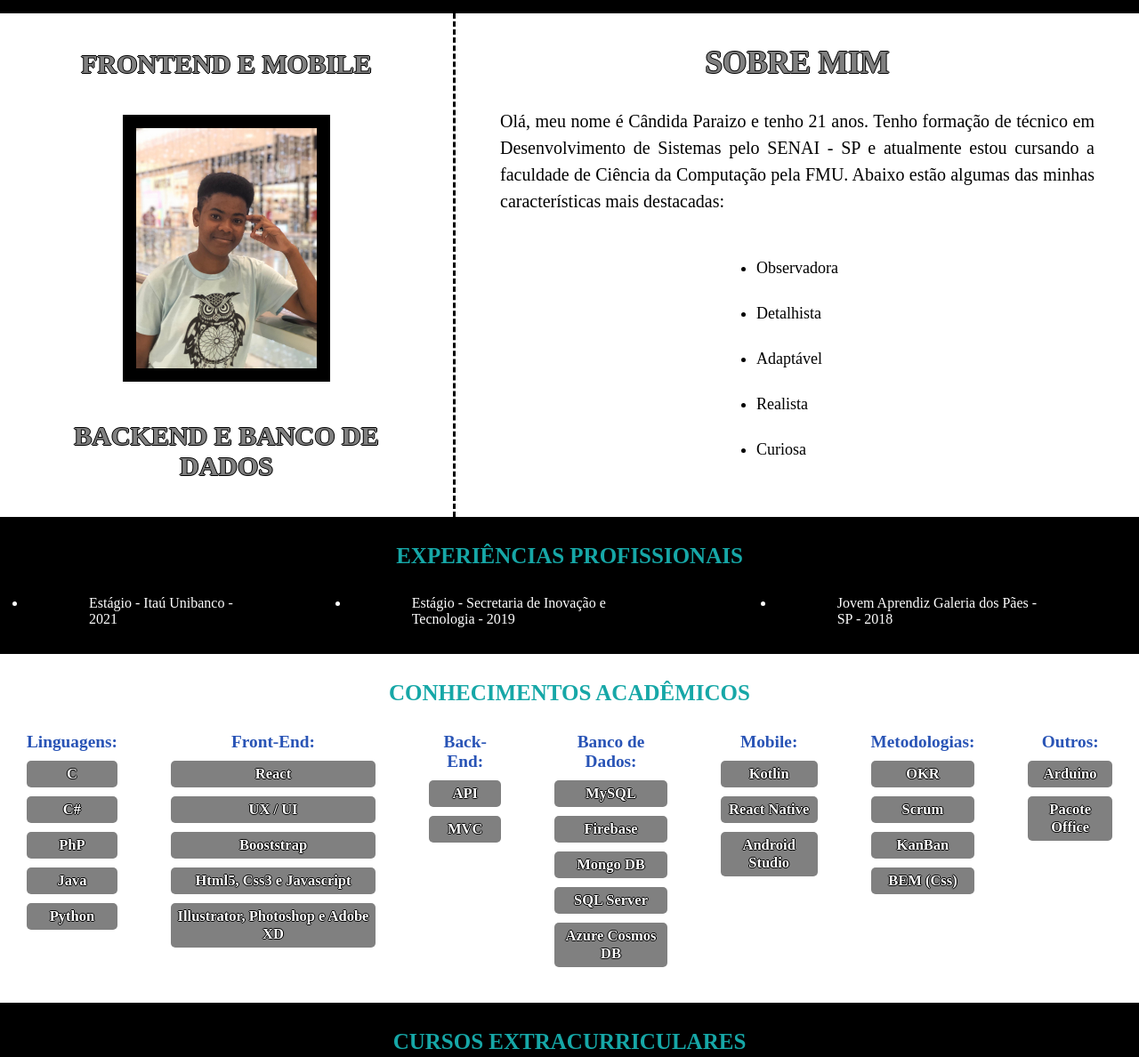
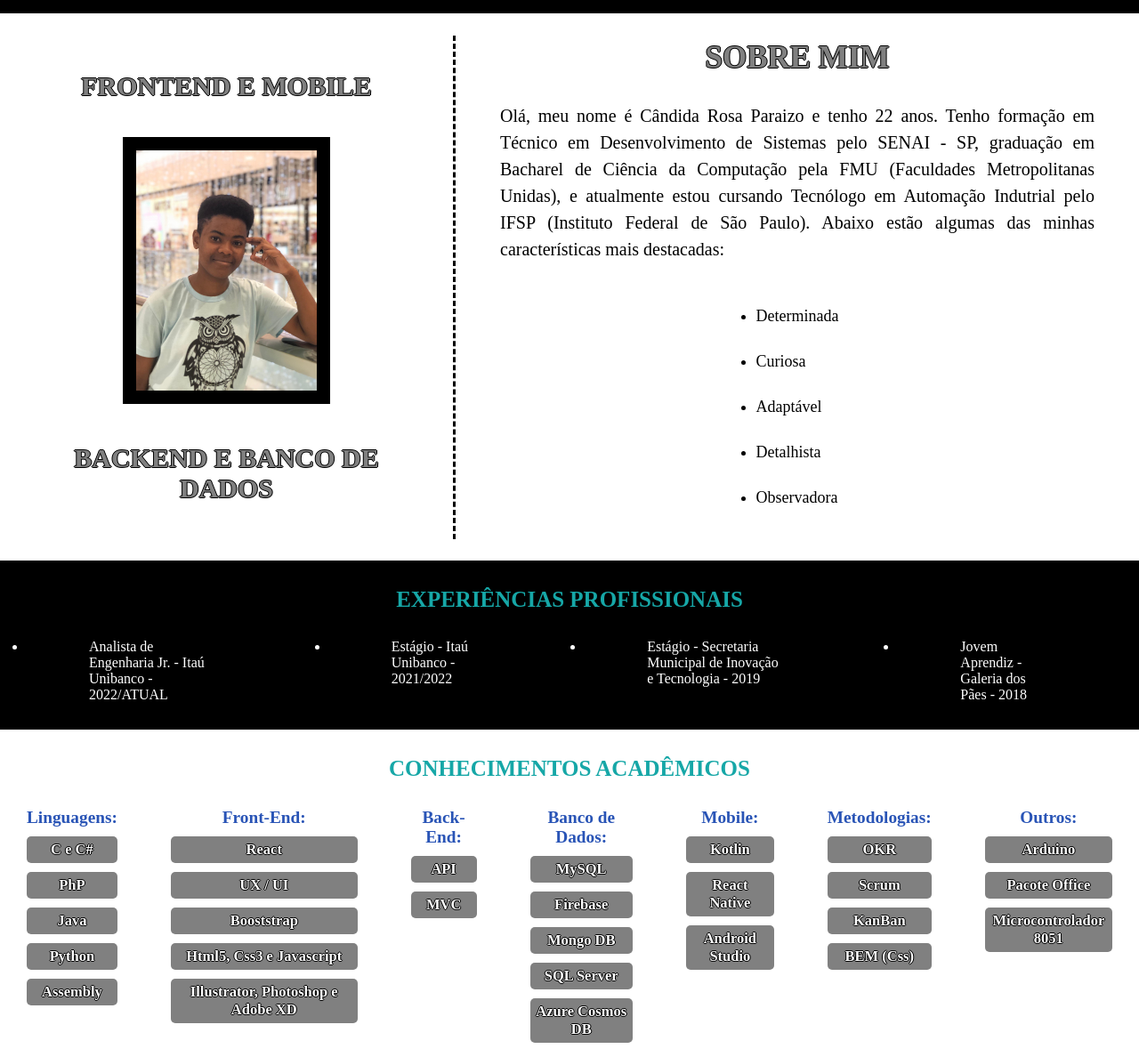
Before and after one commit to crparaizo/crparaizo.github.io, a plain HTML site: page index.html in a window 1280 px wide. Shown: the part 785-1973 px from the top of the page at 89% size. Drawn offline with nearby package versions, Linux system fonts and the light colour scheme.

Commit message:
atualizando infos da bio, cursos, cargo e tecnologias

```diff
--- a/index.html
+++ b/index.html
@@ -53,19 +53,21 @@
 
             <section id="sobre">
                 <h2>Sobre mim</h2>
-                <p>Olá, meu nome é Cândida Paraizo e tenho 21 anos. Tenho formação de técnico em Desenvolvimento
+                <p>Olá, meu nome é Cândida Rosa Paraizo e tenho 22 anos. Tenho formação em Técnico em Desenvolvimento
                     de Sistemas
-                    pelo SENAI - SP e atualmente estou cursando a faculdade de Ciência da Computação pela FMU. Abaixo
+                    pelo SENAI - SP, graduação em Bacharel de Ciência da Computação pela FMU (Faculdades Metropolitanas Unidas), e atualmente estou
+                    cursando Tecnólogo em Automação Indutrial
+                    pelo IFSP (Instituto Federal de São Paulo). Abaixo
                     estão
                     algumas
                     das minhas características mais destacadas:</p>
                 <div class="caracteristicas">
                     <ul>
+                        <li>Determinada</li>
+                        <li>Curiosa</li>
+                        <li>Adaptável</li>
+                        <li>Detalhista</li>
                         <li>Observadora</li>
-                        <li>Detalhista</li>
-                        <li>Adaptável</li>
-                        <li>Realista</li>
-                        <li>Curiosa</li>
                     </ul>
                 </div>
             </section>
@@ -76,9 +78,10 @@
 
             <div class="profissional" id="profissional">
                 <ul>
-                    <li>Estágio - Itaú Unibanco - 2021 </li>
-                    <li>Estágio - Secretaria de Inovação e Tecnologia - 2019</li>
-                    <li>Jovem Aprendiz Galeria dos Pães - SP - 2018</li>
+                    <li>Analista de Engenharia Jr. - Itaú Unibanco - 2022/ATUAL </li>
+                    <li>Estágio - Itaú Unibanco - 2021/2022 </li>
+                    <li>Estágio - Secretaria Municipal de Inovação e Tecnologia - 2019</li>
+                    <li>Jovem Aprendiz - Galeria dos Pães - 2018</li>
                 </ul>
             </div>
 
@@ -90,11 +93,11 @@
                 <div class="blocoConhecimento">
                     <h3>Linguagens:</h3>
 
-                    <dd>C</dd>
-                    <dd>C#</dd>
+                    <dd>C e C#</dd>
                     <dd>PhP</dd>
                     <dd>Java</dd>
                     <dd>Python</dd>
+                    <dd>Assembly</dd>
                 </div>
 
                 <div class="blocoConhecimento">
@@ -146,6 +149,7 @@
 
                     <dd>Arduino</dd>
                     <dd>Pacote Office</dd>
+                    <dd>Microcontrolador 8051</dd>
                 </div>
             </div>
 
```
